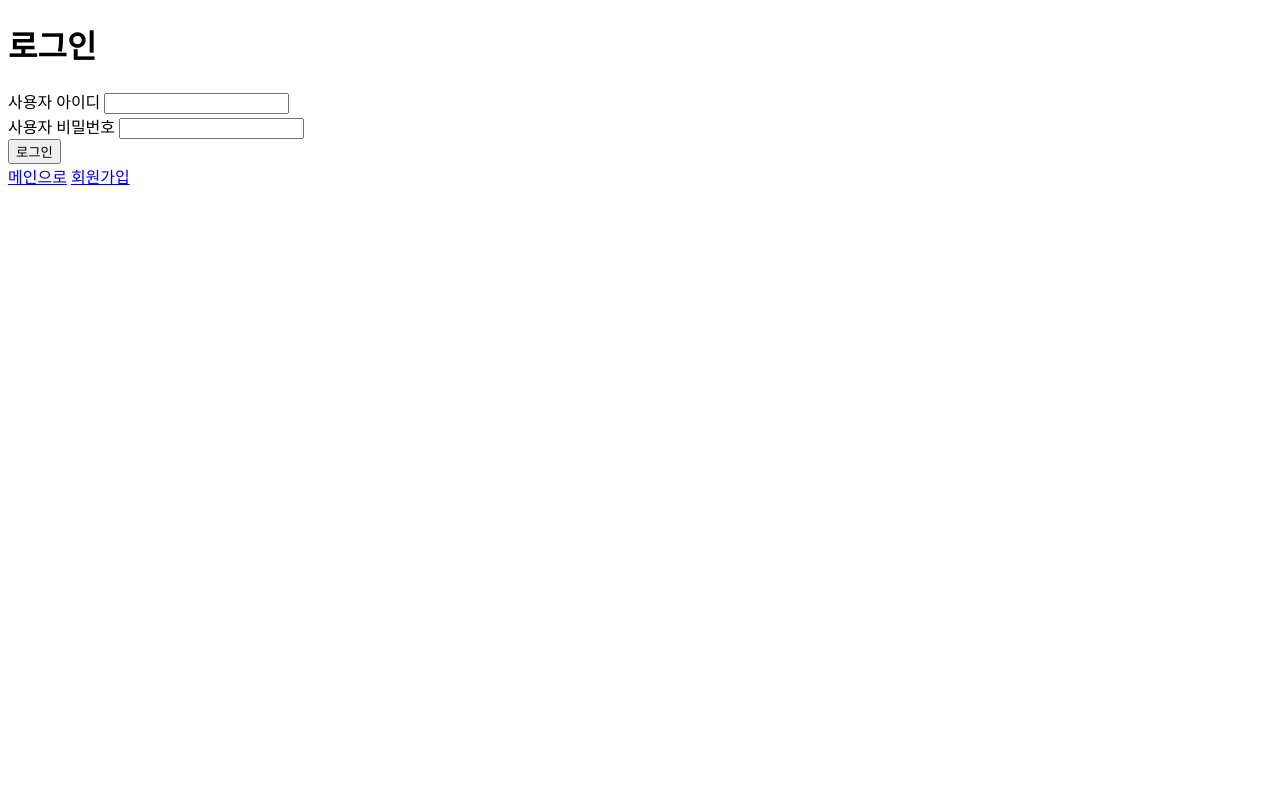
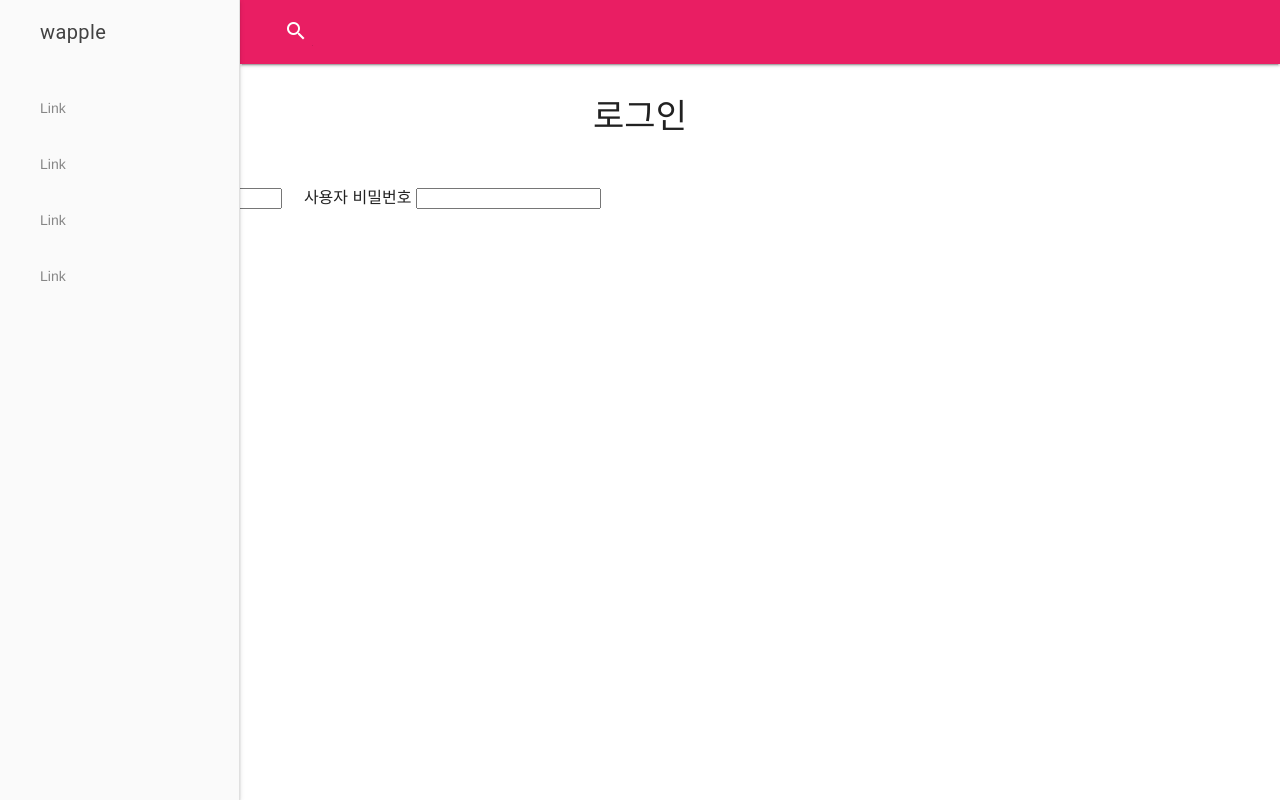
Before and after one commit to Wapple/widgether-web-server-prototype, a Flask app: page /accounts/login in a window 1280 px wide. Run offline with Flask 2, Linux system fonts and the light colour scheme.

Commit message:
login.html code 추가

```diff
--- a/web/accounts/templates/accounts/login.html
+++ b/web/accounts/templates/accounts/login.html
@@ -1,13 +1,76 @@
+<!DOCTYPE html>
+<html>
+<head>
+  <title>로그인</title>
+  <link rel="stylesheet" href="https://fonts.googleapis.com/icon?family=Material+Icons">
+  <link rel="stylesheet" href="https://code.getmdl.io/1.3.0/material.pink-amber.min.css" />
+  <script defer src="https://code.getmdl.io/1.3.0/material.min.js"></script>
+  <meta name="viewport" content="width=device-width,initial-scale=1.0,minimum-scale=1.0,maximum-scale=1.0">
+  <link rel="stylesheet" href="style.css">
+</head>
+<body>
+
 {% extends 'main/base.html' %}
 
 {% block body %}
-  <h1>로그인</h1>
-  <form method="post">
-    {{ login_form.csrf_token }}
-    {{ form_field(login_form.user_id) }}
-    {{ form_field(login_form.user_pw) }}
-    <button type="submit">로그인</button>
-  </form>
-  <a href="{{ url_for('main.index') }}">메인으로</a>
-  <a href="{{ url_for('accounts.register') }}">회원가입</a>
+
+  <div class="mdl-layout mdl-js-layout mdl-layout--fixed-drawer mdl-layout--fixed-header">
+    <header class="mdl-layout__header">
+      <div class="mdl-layout__header-row">
+        <div class="mdl-textfield mdl-js-textfield mdl-textfield--expandable mdl-textfield--floating-label mdl-textfield--align-right">
+          <label class="mdl-button mdl-js-button mdl-button--icon" for="fixed-header-drawer-exp">
+            <i class="material-icons">search</i>
+          </label>
+          <div class="mdl-textfield__expandable-holder">
+            <input class="mdl-textfield__input" type="text" name="sample" id="fixed-header-drawer-exp">
+          </div>
+        </div>
+      </div>
+    </header>
+
+    <div class="mdl-layout__drawer">
+      <span class="mdl-layout-title">wapple</span>
+      <nav class="mdl-navigation">
+        <a class="mdl-navigation__link" href="">Link</a>
+        <a class="mdl-navigation__link" href="">Link</a>
+        <a class="mdl-navigation__link" href="">Link</a>
+        <a class="mdl-navigation__link" href="">Link</a>
+      </nav>
+    </div>
+
+
+    <div class="mdl-grid center-div" id="login-title">
+      <div>
+        <span>
+          <h3>로그인</h3>
+        </span>
+      </div>
+    </div>
+
+    <div class="center-self">
+      <form method="post" id="login-form">
+        {{ login_form.csrf_token }}
+        <div class="mdl-textfield mdl-js-textfield full-width">
+          {# <input class="mdl-textfield__input" type="text" id="id">
+          <label class="mdl-textfield__label" for="id">ID</label> #}
+          {{ form_field(login_form.user_id) }}
+        </div>
+        <div class="mdl-textfield mdl-js-textfield full-width">
+          {# <input class="mdl-textfield__input" type="text" id="password">
+          <label class="mdl-textfield__label" for="password">PW</label> #}
+          {{ form_field(login_form.user_pw) }}
+        </div>
+
+        <div class="center-content margin-top-button">
+          <button class="mdl-button mdl-js-button mdl-button--raised">Sign-up</button>
+          <button type="submit" class="mdl-button mdl-js-button mdl-button--raised mdl-button--accent">Log-in</button>
+        </div>
+
+      </form>
+    </div>
+  </div>
+
 {% endblock %}
+
+</body>
+</html>
```
